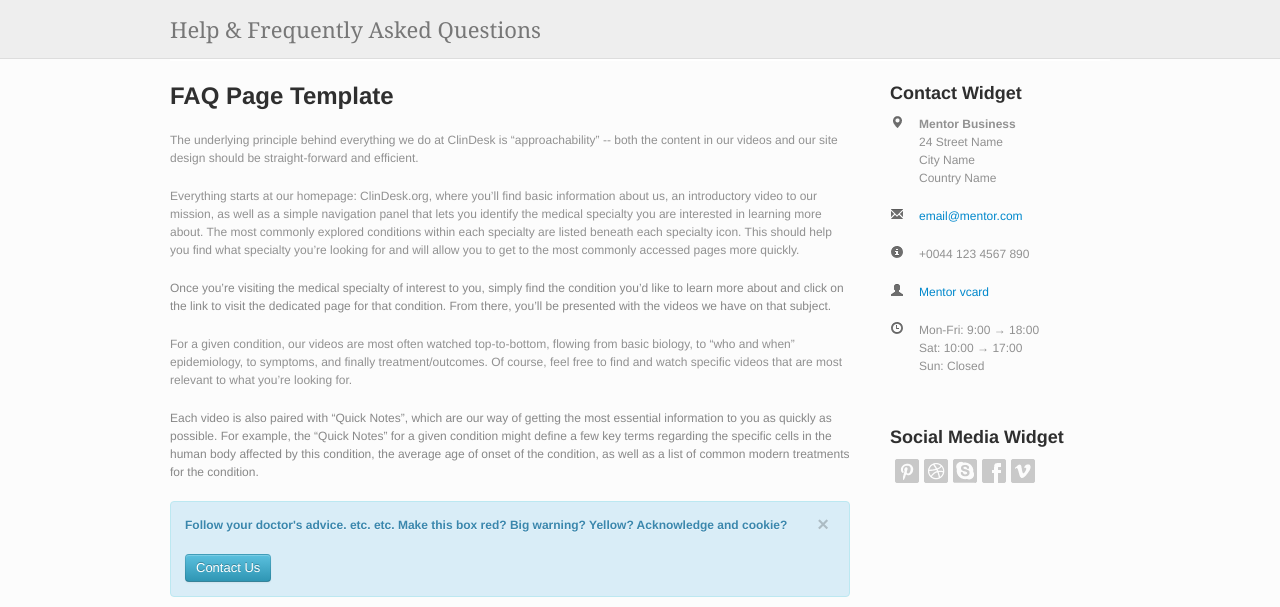
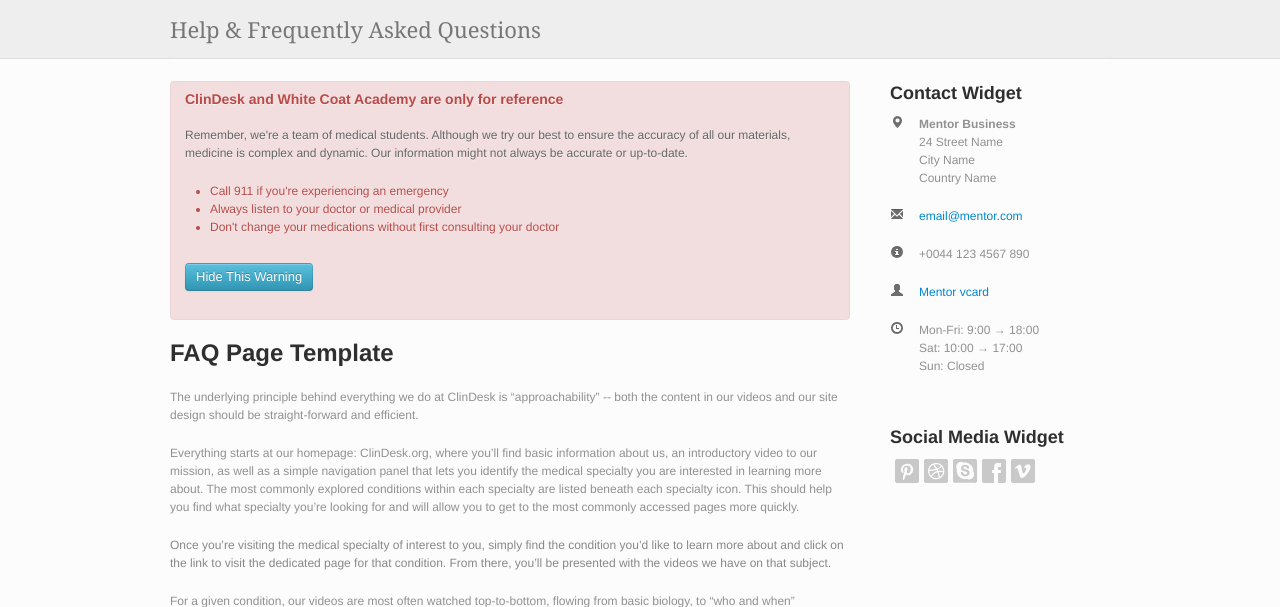
Before and after one commit to WhiteCoatAcademy/clindesk.org, a Flask app: page /help.html in a window 1280 px wide. Shown: the part 120-727 px from the top of the page. Run offline with Flask 2, Linux system fonts and the light colour scheme.

Commit message:
Create a disclaimer template block.

```diff
--- /dev/null
+++ b/templates/elements/disclaimer.html
@@ -0,0 +1,13 @@
+{# This a disclaimer that appears everywhere on CD & WCA.
+        Dismissing the disclaimer adds a cookie, via /getcookie #}
+<div class="alert alert-error fade in">
+    <h4 class="alert-heading">ClinDesk and White Coat Academy are only for reference</h4><br/>
+   <p>Remember, we're a team of medical students. Although we try our best to ensure the accuracy of all our materials,
+    medicine is complex and dynamic. Our information might not always be accurate or up-to-date.</p>
+    <ul>
+        <li>Call 911 if you're experiencing an emergency</li>
+        <li>Always listen to your doctor or medical provider</li>
+        <li>Don't change your medications without first consulting your doctor</li>
+    </ul><br />
+    <p><a class="btn btn-info" href="#">Hide This Warning</a></p>
+</div>
--- a/templates/help.html
+++ b/templates/help.html
@@ -20,6 +20,8 @@
                       </div>
                     </div>
 #}
+                      {% include "elements/disclaimer.html" %}
+
                     <div class="row-fluid pageTitle">
                       <div class="span12"><h1>FAQ Page Template</h1></div>
                     </div>
```
